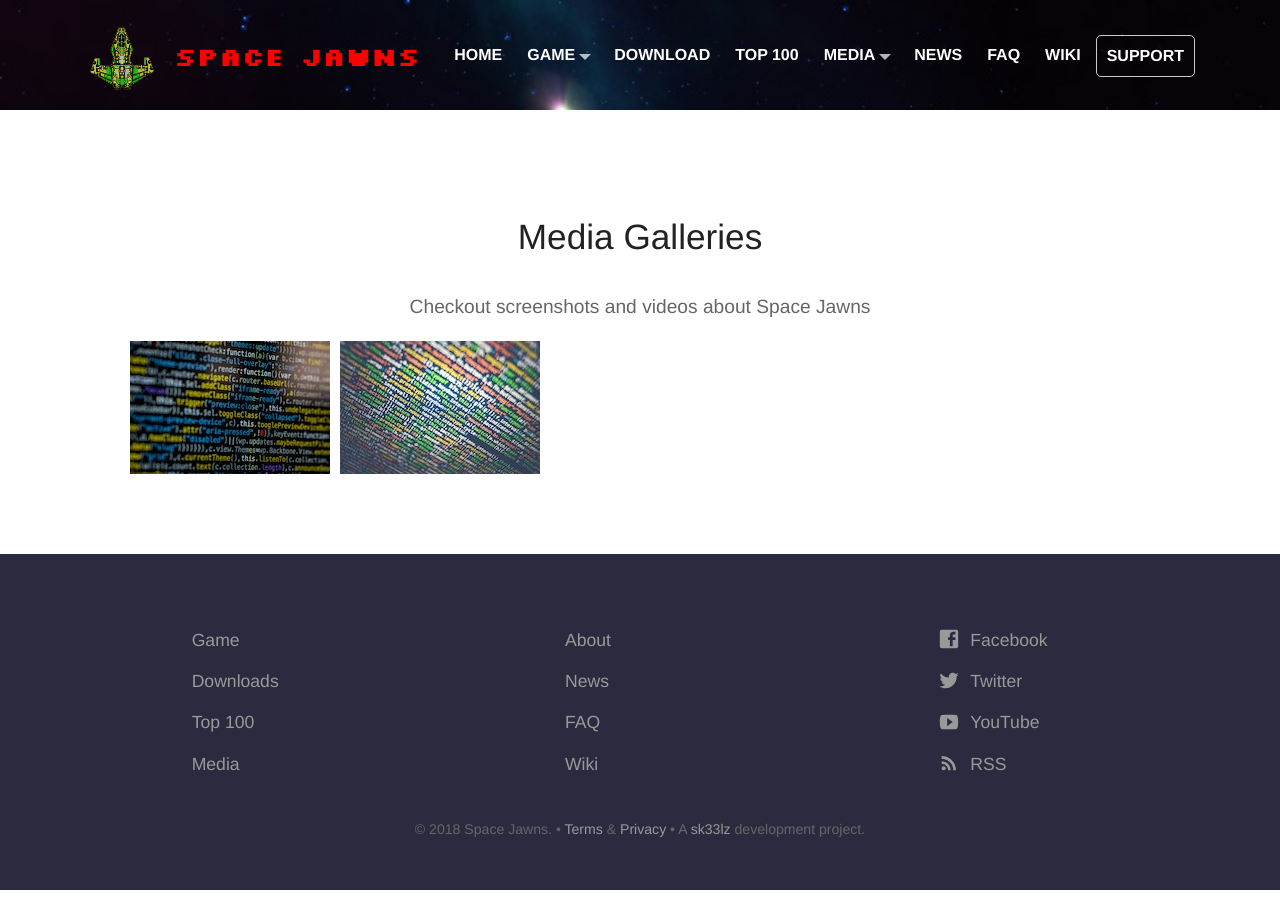
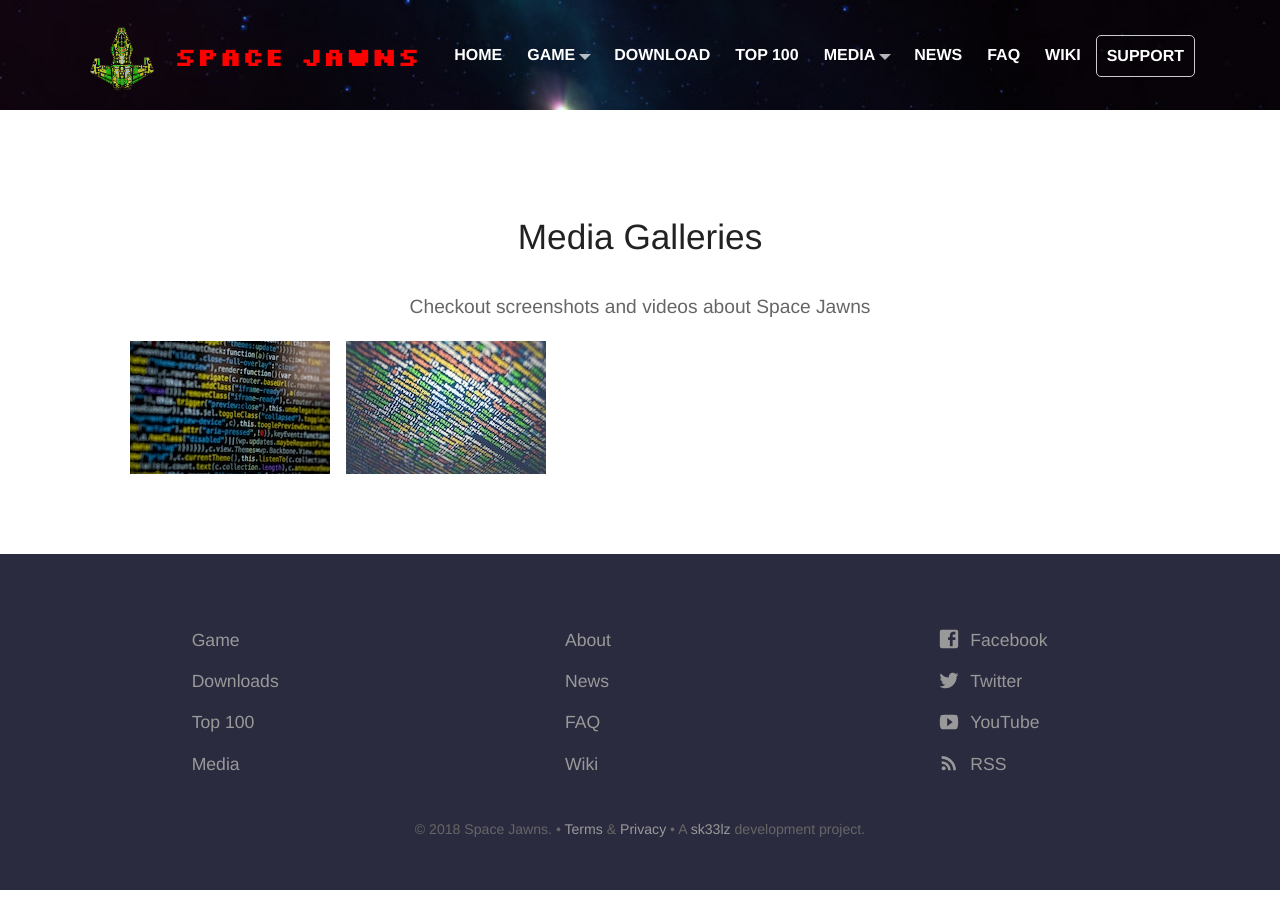
Before and after one commit to sk33lz/spacejawns, a Jekyll site: the page built from docs/pages/media.md, in a window 1280 px wide. Built offline with Jekyll 4.4.1, drawn with Linux system fonts in a browser that asks for light colours; nearby versions of some CDN libraries.

Commit message:
Fixing gallery styles.

```diff
--- a/docs/_sass/clearing.scss
+++ b/docs/_sass/clearing.scss
@@ -49,11 +49,11 @@ $clearing-carousel-thumb-active-border: 1px solid rgb(255,255,255) !default;
 
       li {
         float: $default-float;
-        margin-#{$opposite-direction}: 10px;
+        margin-#{$opposite-direction}: 1em;
       }
 
       &[class*="block-grid-"] li {
-        margin-#{$opposite-direction}: 10px;
+        margin-#{$opposite-direction}: 1em;
       }
     }
 
```
